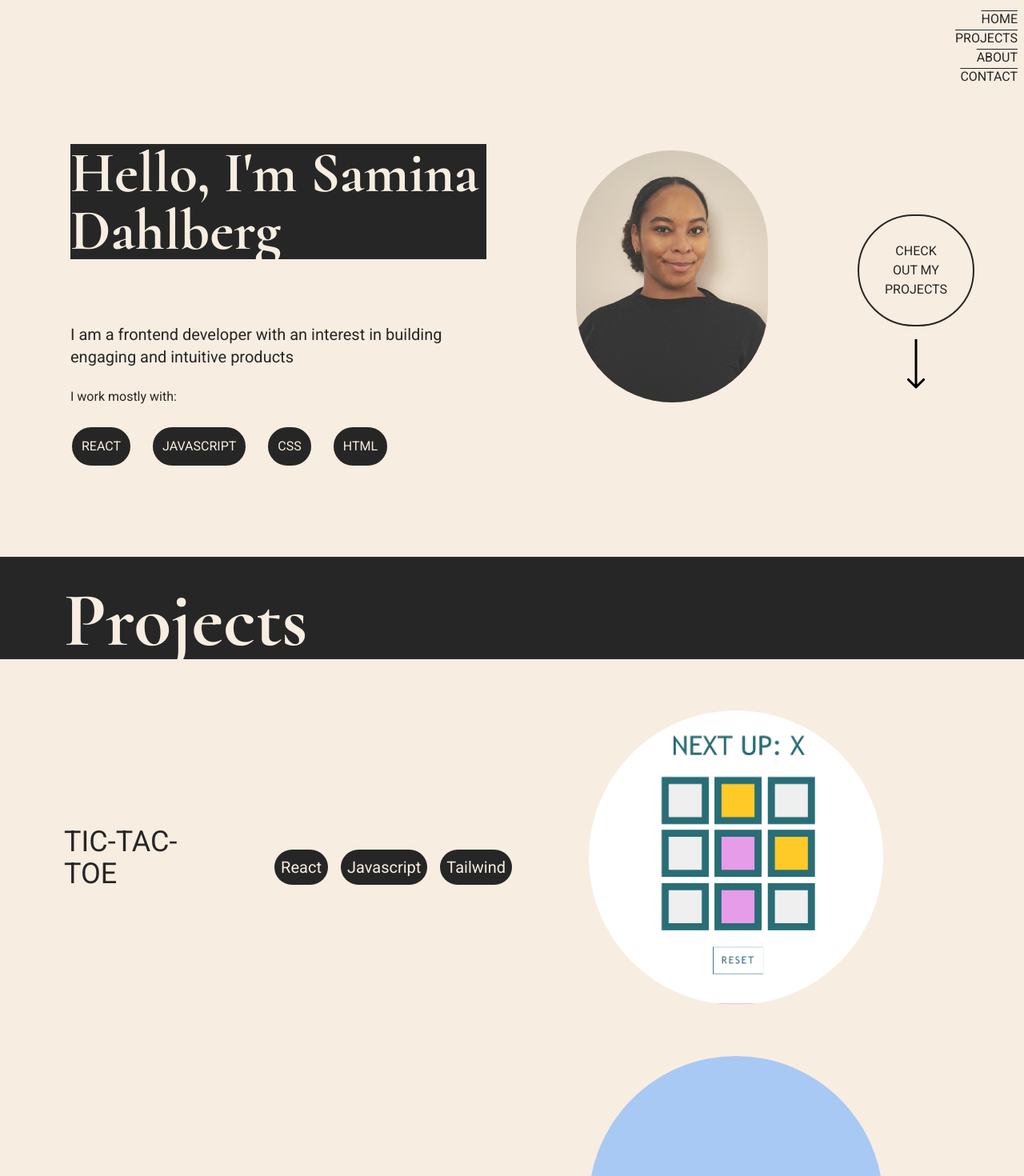
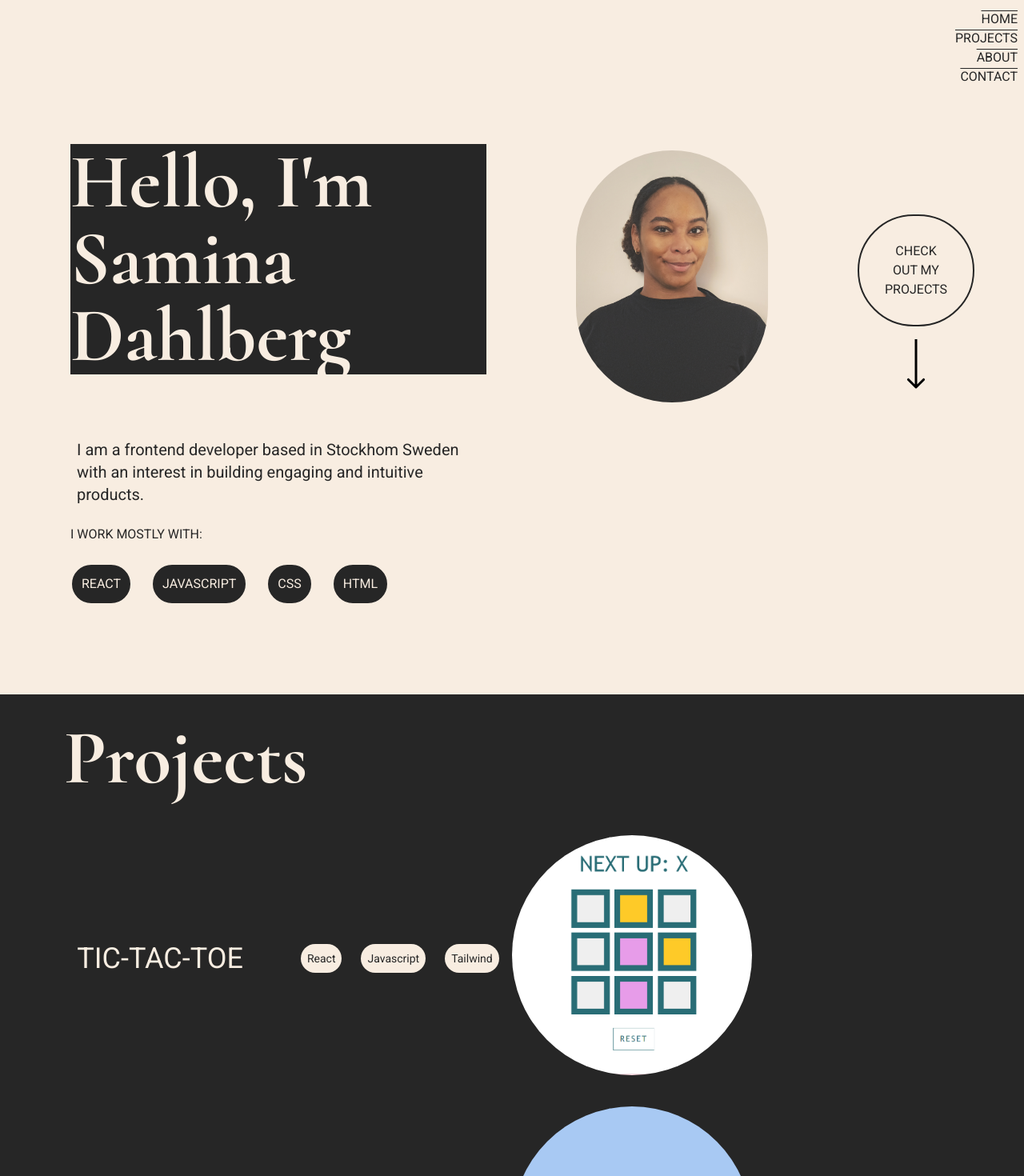
Before and after one commit to Samina-tenso/my-portfolio, a Next.js app: page /Home in a window 1280 px wide. Shown: the top 1470 px of the page at 80% size. Built offline with nearby package versions, Linux system fonts and the light colour scheme; a web font is replaced by a local one.

Commit message:
added keys

```diff
--- a/pages/Contact.jsx
+++ b/pages/Contact.jsx
@@ -9,15 +9,13 @@ function Contact() {
             <div className='m-auto'>
                 {connect.map(({ destination, path }, index) => {
                     return (
-
-                        <ul className=' text-xl '>
+                        <ul key={index} className='text-xl' >
                             <Link href={path}>
                                 <a className="  hover:no-underline text-beige uppercase">
-                                    <li key={index}> {destination}</li>
+                                    <li > {destination}</li>
                                 </a>
                             </Link>
                         </ul>
-
                     )
                 })}
             </div>
--- a/pages/Data.jsx
+++ b/pages/Data.jsx
@@ -11,7 +11,6 @@ export const projects = [
             'React',
             'Javascript',
             'Tailwind'
-
         ],
         image: TickTackToe,
     },
@@ -34,6 +33,7 @@ export const links = [
     {
         destination: 'Projects',
         path: '#projects'
+
     },
     {
         destination: 'About',
@@ -51,6 +51,7 @@ export const connect = [
     {
         destination: 'Github',
         path: 'https://github.com/Samina-tenso'
+
     },
     {
         destination: 'Linkedin',
--- a/pages/Home.jsx
+++ b/pages/Home.jsx
@@ -9,9 +9,9 @@ function Home() {
         <div id="home" className='grid grid-cols-1 bg-beige sm:grid-cols-2 '>
 
             <div className=' sm:ml-6 sm:mr-8 text-center mt-10 '>
-                <h1 className='font-serif text-beige bg-black text-5xl mb-10 mt-4 text-center sm:text-left sm:text-6xl  sm:mt-8 sm:ml-16 sm:mb-20 md:text-7xl'> Hello, I'm Samina Dahlberg</h1>
-                <h4 className='font-sans text-center text-black text-md sm:text-left  sm:ml-16 md:pr-46 lg:text-xl' > I am a frontend developer with an interest in building engaging and intuitive products </h4>
-                <h3 className="mt-6 mb-6 text-black text-center sm:text-left sm:ml-16" > I work mostly with:</h3>
+                <h1 className='font-serif text-beige bg-black text-5xl mb-10 mt-4 text-center sm:text-left sm:text-6xl  sm:mt-8 sm:ml-16 sm:mb-20 md:text-8xl'> Hello, I'm Samina Dahlberg</h1>
+                <h4 className='font-sans text-center text-black px-2 text-md sm:text-left  sm:ml-16 md:pr-46 lg:text-xl' > I am a frontend developer based in Stockhom Sweden with an interest in building engaging and intuitive products. </h4>
+                <h3 className="mt-6 mb-6 text-black text-center uppercase sm:text-left sm:ml-16" > I work mostly with:</h3>
                 <ul className='flex flex-row justify-center uppercase text-beige  space-x-3 flex-wrap sm:space-x-2 sm:text-left sm:ml-16 sm:place-content-start sm:mb-28 sm:space-x-6 '>
                     <li className='border-2 p-3 rounded-full bg-black '> React</li>
                     <li className='border-2 p-3 rounded-full bg-black '> Javascript</li>
@@ -25,17 +25,14 @@ function Home() {
                         alt="me"
                         width={320}
                         height={420}
-                        layout="responsive"
+                        layout="intrinsic"
                         className='rounded-full'
-
                     />
                 </div>
                 <div className=' m-auto my-4 sm:ml-8 sm:mt-20 sm:pl-20 sm:pr-20 ' >
                     <div className='uppercase border-2 text-center rounded-full p-8  text-black' > check out my <br /> projects </div>
                     <Arrow />
                 </div>
-
-
             </div>
         </div >
 
--- a/pages/Nav.jsx
+++ b/pages/Nav.jsx
@@ -8,7 +8,7 @@ function Nav() {
         <div className='bg-beige  pt-3     sticky top-0 z-20 '>
             {links.map(({ destination, path }, index) => {
                 return (
-                    <ul className='uppercase  flex flex-row justify-end pr-2  space-x-4'>
+                    <ul key={index} className='uppercase  flex flex-row justify-end pr-2  space-x-4'>
                         <Link href={path}>
                             <a className=" hover:no-underline uppercase">
                                 <li key={index}> {destination}</li>
--- a/pages/Projects.jsx
+++ b/pages/Projects.jsx
@@ -4,25 +4,26 @@ import { projects } from './Data'
 
 function Projects() {
     return (
-        <div id="projects" className='bg-beige m-0'>
+        <div id="projects" className='bg-black m-0  '>
             <h1 className='font-serif text-beige bg-black  text-6xl mb-10 mt-0 pt-8 text-center sm:pt-2 sm:text-left sm:pl-20  sm:text-6xl sm:pt-8 sm:mt-0 sm:mb-8 md:text-8xl'>Projects </h1>
 
             {projects.map((project, index) => {
-                return <a href={project.path} className='no-underline'> <div key={index} className=" grid grid-cols-1 items-center py-4 text-beige  mx-20 sm:grid-cols-2    sm:border-y4  sm:border-beige sm:rounded-r-full " >
-                    <div className='  space-y-6 m-auto sm:content-center sm:space-x-4 sm:flex sm:items-center'> <h2 className=" text-3xl  text-center uppercase text-black sm:mr-12 sm:text-left md:text-4xl " >{project.projectName}</h2>
+                return <a key={index} href={project.path} className='no-underline'> <div key={index} className=" grid grid-cols-1 items-center py-4 text-beige  mx-20 sm:grid-cols-2    sm:border-y4  sm:border-beige sm:rounded-r-full " >
+                    <div className=' m-auto sm:content-center  flex-wrap sm:space-x-6 sm:space-x-4 sm:flex sm:items-center'> <h2 className=" text-3xl  text-center uppercase text-beige sm:mr-12 sm:text-left md:text-4xl " >{project.projectName}</h2>
                         {project.tags.map((tag, index) => {
-                            return <ul> <li class='text-beige rounded-full p-2 my-2 sm:my-2 text-sm sm:text-xl text-center bg-black' key={index}>{tag} </li></ul>
+                            return <ul key={index}> <li className='text-black rounded-full p-2 my-2 text-sm sm:text-sm  text-center bg-beige' >{tag} </li></ul>
                         })} </div>
-                    <div class=" py-4 md:px-24 ">
+                    <div >
                         <Image
                             src={project.image}
                             alt="project image"
-                            width={100}
-                            height={100}
-                            layout="responsive"
+                            width={300}
+                            height={300}
+                            layout="intrinsic"
                             className='rounded-full '
-                            sizes="(min-width:640)33vw
-                      "/>
+
+
+                        />
                     </div>
                 </div>
                 </a>
--- a/pages/_app.js
+++ b/pages/_app.js
@@ -12,14 +12,10 @@ function MyApp({ Component, pageProps }) {
       <Nav />
       <Home />
       <Projects />
-
       <About />
       <Contact />
-
     </>
   )
-
-
 }
 
 export default MyApp
```
